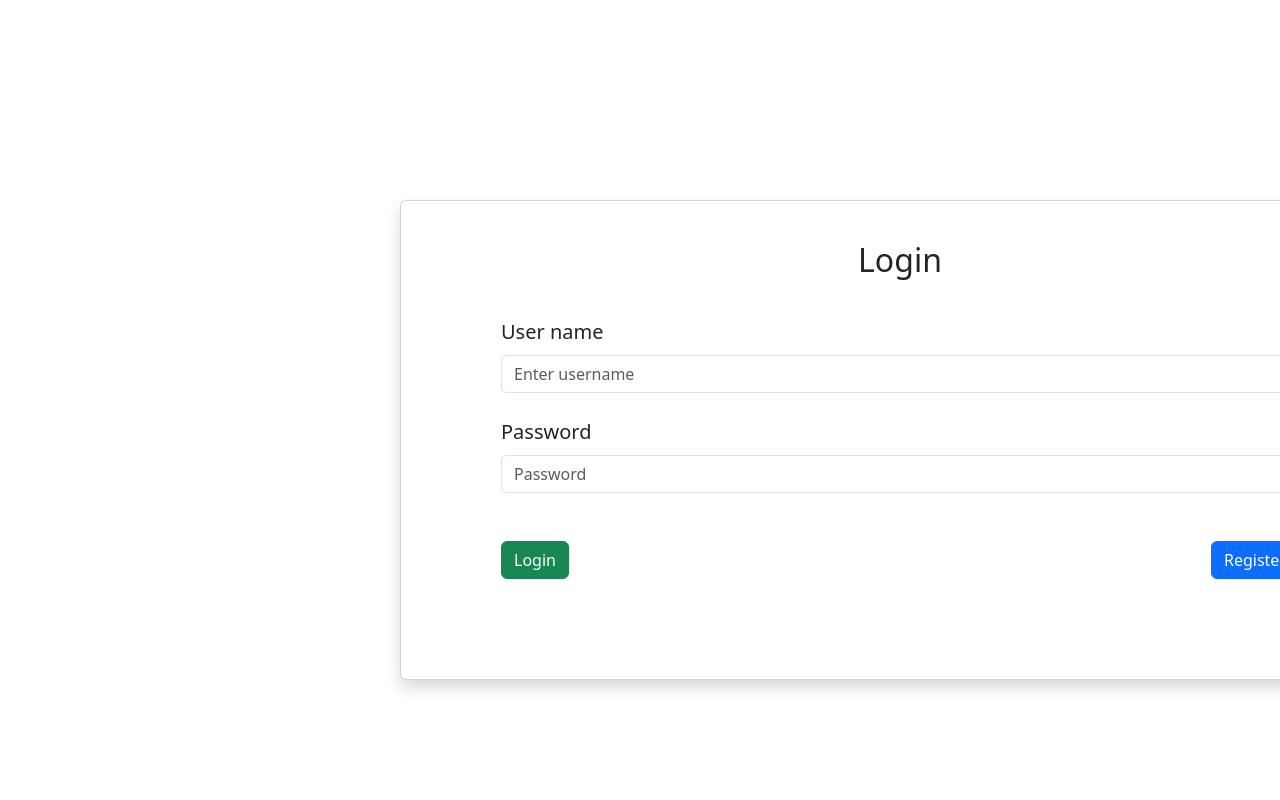
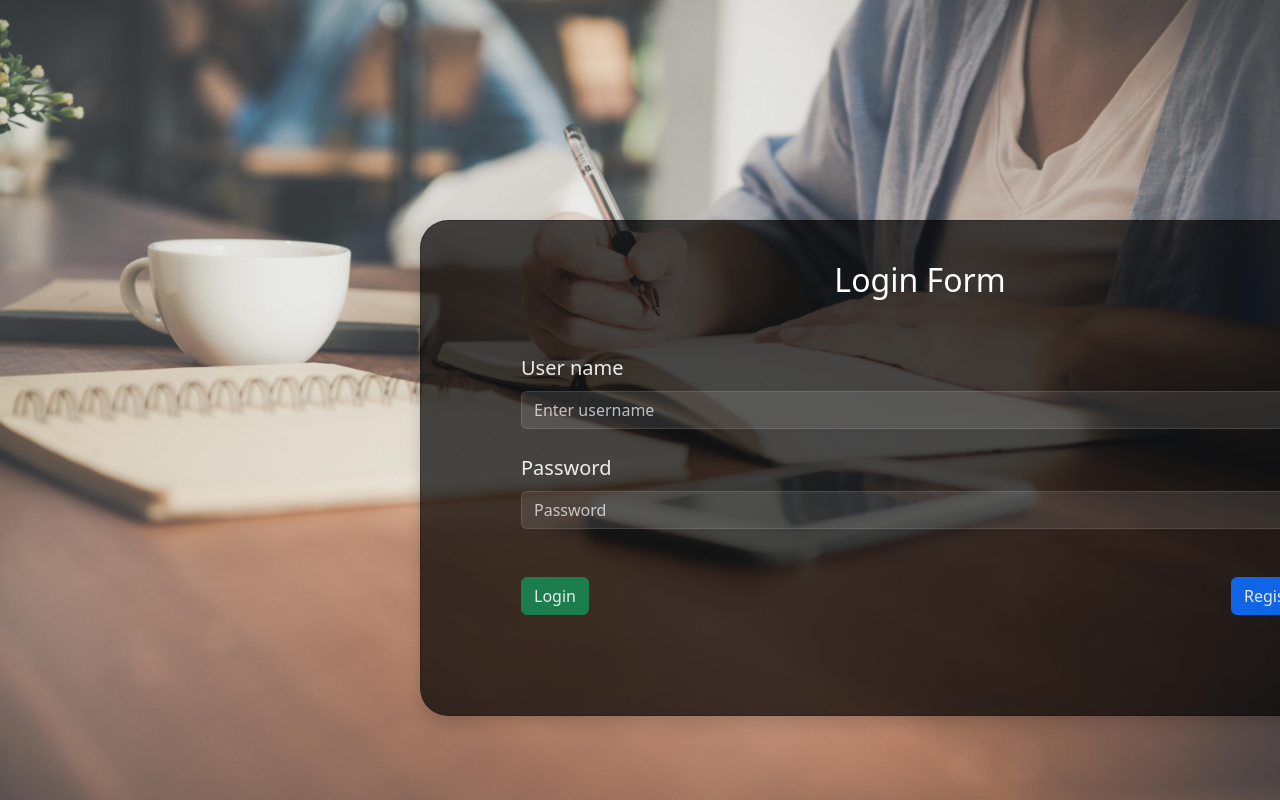
Before and after one commit to AnjanaTharanga24/springboot-react-student-management-system, a React (Create React App) app in the folder frontend/: page /login in a window 1280 px wide. Shown: the top 800 px of the page. Built offline with nearby package versions, Linux system fonts and the light colour scheme.

Commit message:
new update

```diff
--- a/frontend/src/css/login.css
+++ b/frontend/src/css/login.css
@@ -1,4 +1,61 @@
-.login-form{
+
+
+.login-page {
+    background-image: url('../images/loginimage.jpg');
+    background-size: cover;
+    background-position: center;
+    background-repeat: no-repeat;
+    min-height: 100vh;
+    justify-content: center;
+    align-items: center;
+    padding: 20px;
+  }
+
+
+  .login-form {
     margin-top: 200px;
+    background-color: rgba(0, 0, 0, 0.7);
+    color: white;
+    border-radius: 28px;
+    box-shadow: 0 0 10px rgba(0, 0, 0, 0.3);
+    font-size: 30px;
+  }
 
-}
+  .form-header h2 {
+    margin-bottom: 1.5rem;
+    text-align: center;
+  }
+
+  .login-form-control {
+    background-color: rgba(255, 255, 255, 0.1);
+    color: white;
+    border: 1px solid rgba(255, 255, 255, 0.2);
+  }
+
+  .login-form-control::placeholder {
+    color: rgba(255, 255, 255, 0.7);
+  }
+
+  .login-form-control:focus {
+    background-color: rgba(255, 255, 255, 0.2);
+    color: white;
+    border-color: rgba(255, 255, 255, 0.5);
+  }
+
+  /* Style for labels to ensure visibility */
+  .login-label {
+    color: rgba(255, 255, 255, 0.9);
+  }
+
+  /* Adjust button styles if needed */
+  .btn-success, .btn-primary {
+    opacity: 0.9;
+  }
+
+  /* Responsive adjustments */
+  @media (max-width: 480px) {
+    .login-form {
+      padding: 1.5rem;
+      margin-top: 100px; /* Adjust top margin for smaller screens */
+    }
+  }
--- a/frontend/src/pages/Login.jsx
+++ b/frontend/src/pages/Login.jsx
@@ -1,6 +1,4 @@
 import React, { useContext, useState } from "react";
-import Navbar from "../components/Navbar";
-import Footer from "../components/Footer";
 import "../css/login.css";
 import { Link, useNavigate } from "react-router-dom";
 import axios from "axios";
@@ -35,23 +33,23 @@ export default function Login() {
 
   }
   return (
-    <div>
+    <div className="login-page">
       {/* <div>
       <Navbar />
     </div> */}
 
       <div className="card shadow fs-5 login-form">
         <div className="form-header">
-          <h2>Login</h2>
+          <h2>Login Form</h2>
         </div>
         <form >
-          <div className="form-group mb-4">
-            <label htmlFor="username" className="mb-2">
+          <div className="form-group mb-4 ">
+            <label htmlFor="username" className="mb-2 login-label">
               User name
             </label>
             <input
               type="text"
-              className="form-control"
+              className="form-control login-form-control"
               placeholder="Enter username"
               id="username"
               value={username}
@@ -60,12 +58,12 @@ export default function Login() {
           </div>
 
           <div className="form-group mb-4">
-            <label htmlFor="password" className="mb-2">
+            <label htmlFor="password" className="login-label mb-2">
               Password
             </label>
             <input
               type="password"
-              className="form-control"
+              className="form-control login-form-control"
               placeholder="Password"
               id="password"
               value={password}
--- a/frontend/src/pages/Register.jsx
+++ b/frontend/src/pages/Register.jsx
@@ -55,7 +55,7 @@ export default function Register() {
   };
 
   return (
-    <div>
+    <div className="">
       <div>
         <Navbar />
       </div>
```
Also changed, not shown: frontend/src/css/register.css (line endings or trailing spaces), frontend/src/images/loginimage.jpg (added).
